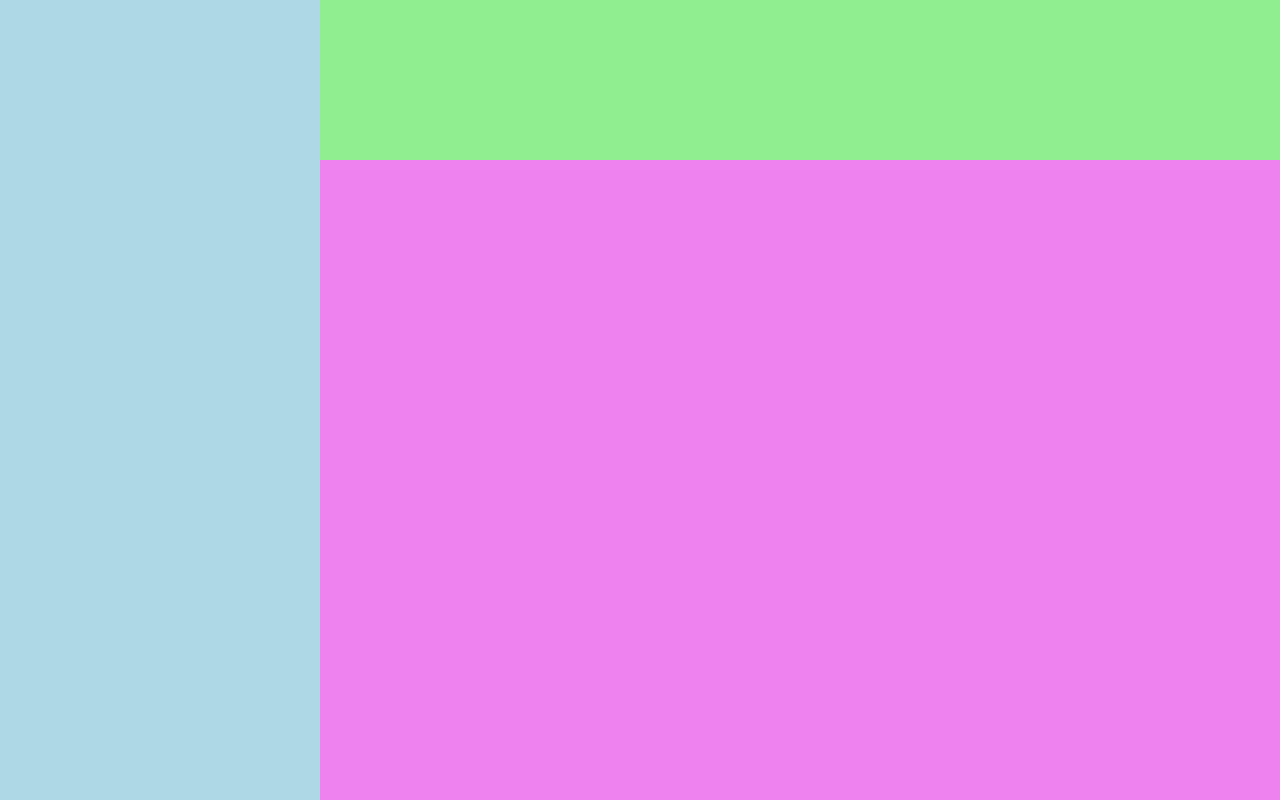
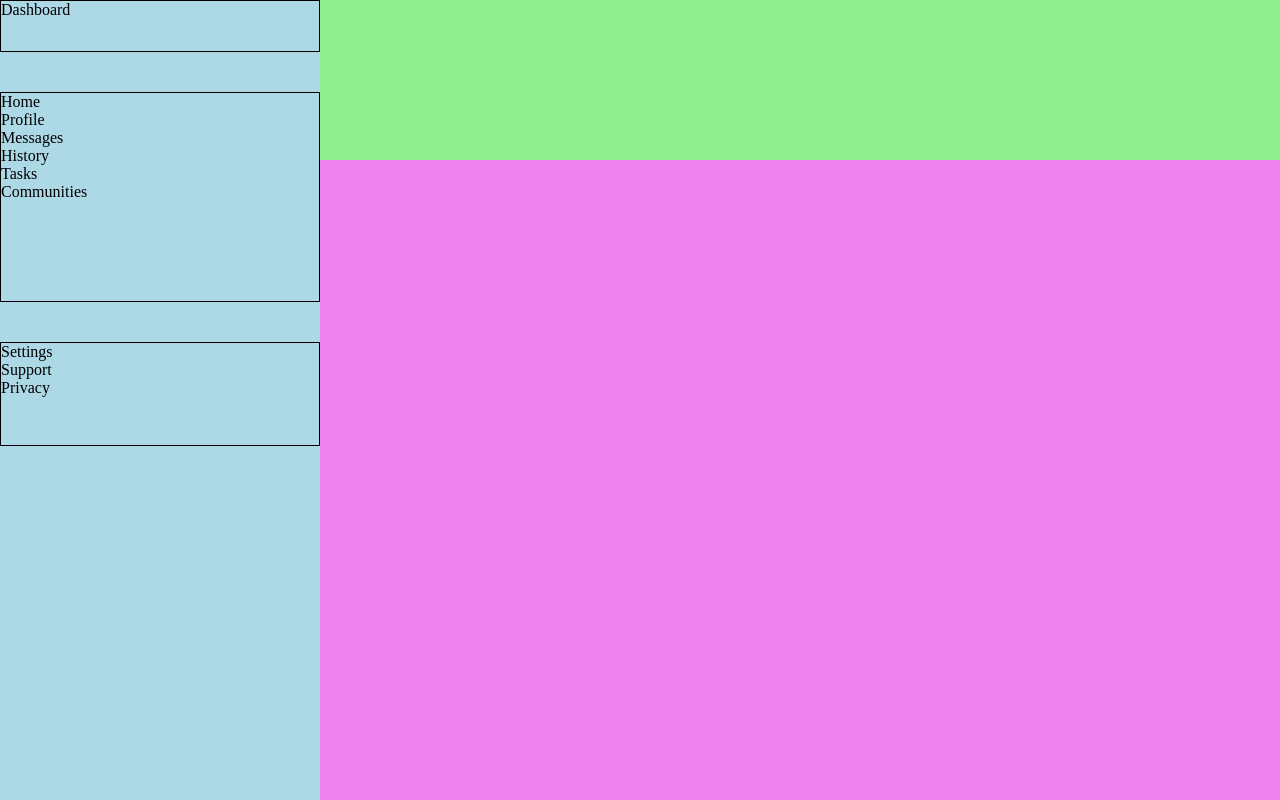
Before and after one commit to membrain12/admin-dashboard, a plain HTML site: page index.html in a window 1280 px wide. Drawn offline with Linux system fonts and the light colour scheme.

Commit message:
Add content to sidebar & split into grids

```diff
--- a/index.html
+++ b/index.html
@@ -10,7 +10,25 @@
 <body>
     <div class="full-page-grid-container">
         <div class="header"></div>
-        <div class="sidebar"></div>
+        <div class="sidebar">
+            <div class="sidebar-header">
+                <div>Dashboard</div>
+            </div>
+            <div class="sidebar-main">
+                <div>Home</div>
+                <div>Profile</div>
+                <div>Messages</div>
+                <div>History</div>
+                <div>Tasks</div>
+                <div>Communities</div>
+            </div>
+            <div class="sidebar-extras">
+                <div>Settings</div>
+                <div>Support</div>
+                <div>Privacy</div>
+            </div>
+
+        </div>
         <div class="main-content"></div>
     </div>
 </body>
--- a/style.css
+++ b/style.css
@@ -21,6 +21,14 @@ div > .header {
 div > .sidebar {
     background-color: lightblue;
     grid-area: 1 / 1 / 3 / 2;
+
+    display: grid;
+    grid-template: .5fr 2fr 1fr 3fr / 1fr;
+    gap: 5%;
+}
+
+.sidebar > div {
+    border: 1px solid #000;
 }
 
 div > .main-content {
```
